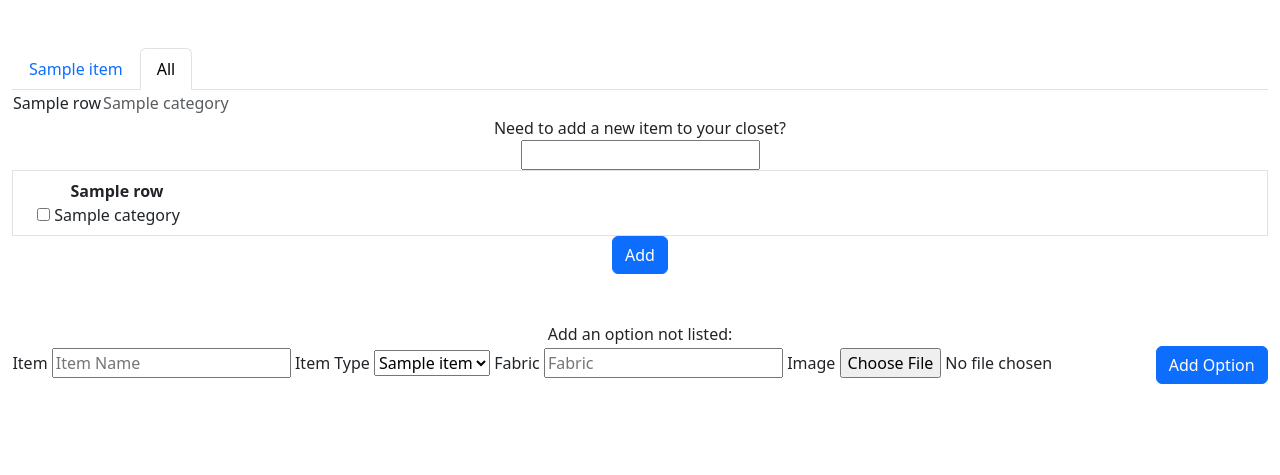
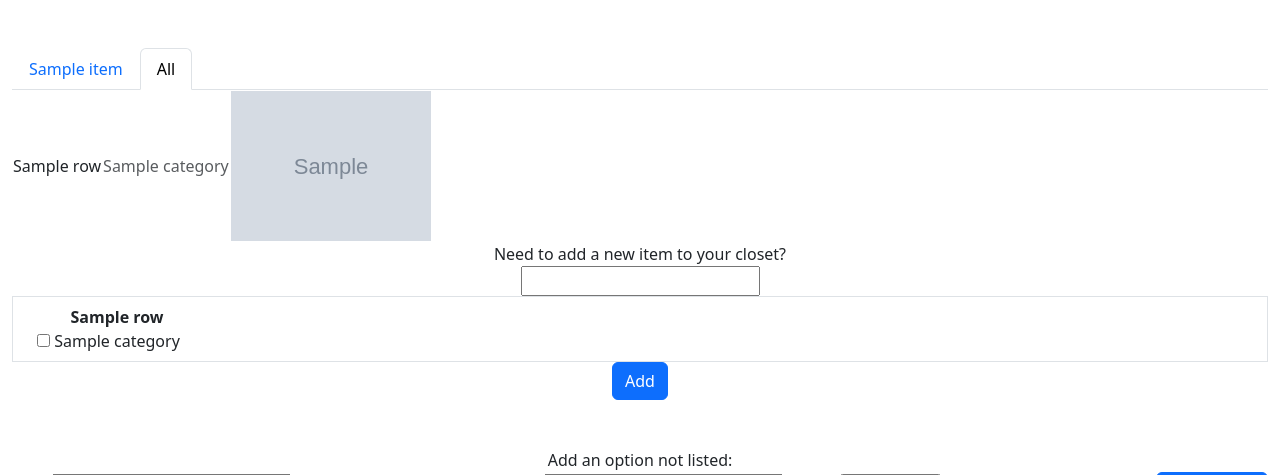
Before and after one commit to acpasnello/outfitGenerator, a Flask app: template templates/mycloset.html in a window 1280 px wide, after a click on "All". Shown: the part 68-543 px from the top of the page. Run offline with Flask 3, Linux system fonts and the light colour scheme; the template is opened without the code that fills it: most values are stand-ins (such as "Sample title", 1, 10 or a date in 2020); grey boxes marked "Sample" are stand-in pictures; some libraries are stand-ins or nearby versions.

Commit message:
Create addItemToCloset and updateItem functions to interact with DB

```diff
--- a/app.py
+++ b/app.py
@@ -8,7 +8,7 @@ from flask_session import Session
 from flask.cli import with_appcontext
 from werkzeug.security import check_password_hash, generate_password_hash
 
-from helpers import login_required, outfitpicker, saveImage, dbInsert, dbSelect
+from helpers import login_required, outfitpicker, saveImage, dbInsert, dbSelect, addItemToCloset
 
 # When running from terminal: export FLASK_ENV=development
 
@@ -244,6 +244,6 @@ def additem():
     rowId = dbInsert(query, values)
     print(rowId)
     # Add new item to user's closet
-
+    addItemToCloset(rowId, session['user_id'])
     # Return user to their closet page
     return redirect(url_for('mycloset'))
--- a/static/styles.css
+++ b/static/styles.css
@@ -2,3 +2,7 @@
 .closet-item-category {
     color: var(--bs-secondary-color);
 }
+
+.closetImage {
+    max-width: 200px;;
+}
--- a/templates/mycloset.html
+++ b/templates/mycloset.html
@@ -38,7 +38,7 @@
                   <!-- <td>{{row.fabric}}</td> -->
                   <td class="closet-item-category">{{row.category}}</td>
                   {% if row.imagePath %}
-                    <td><img src="{{row.imagePath}}" alt="{{row.itemname}} Image"></td>
+                    <td><img src="{{row.imagePath}}" alt="{{row.itemname}} Image" class="closetImage"></td>
                   {% endif %}
                   <!-- <td>
                     <input type="hidden" name="item" value="{{row.id}}" form="remove">
@@ -59,6 +59,9 @@
             <td>{{row.itemname}}</td>
             <!-- <td>{{row.fabric}}</td> -->
             <td class="closet-item-category">{{row.category}}</td>
+            {% if row.imagePath %}
+              <td><img src="{{row.imagePath}}" alt="{{row.itemname}} Image" class="closetImage"></td>
+            {% endif %}
             <!-- <td><button class="btn btn-danger" type="submit" form="remove">Remove</button></td> -->
           </tr>
         {% endfor %}
```
Also changed, not shown: helpers.py (+14 -0 lines), 1 other file.
